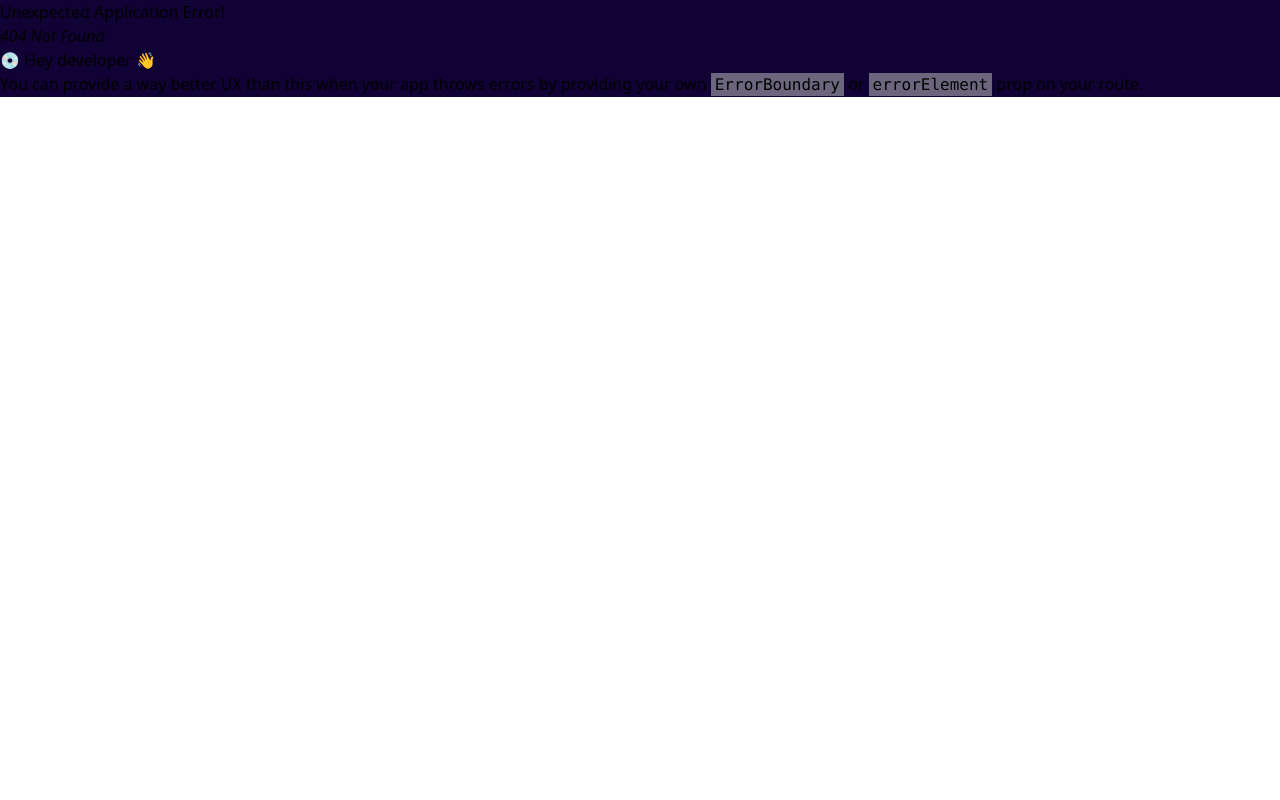
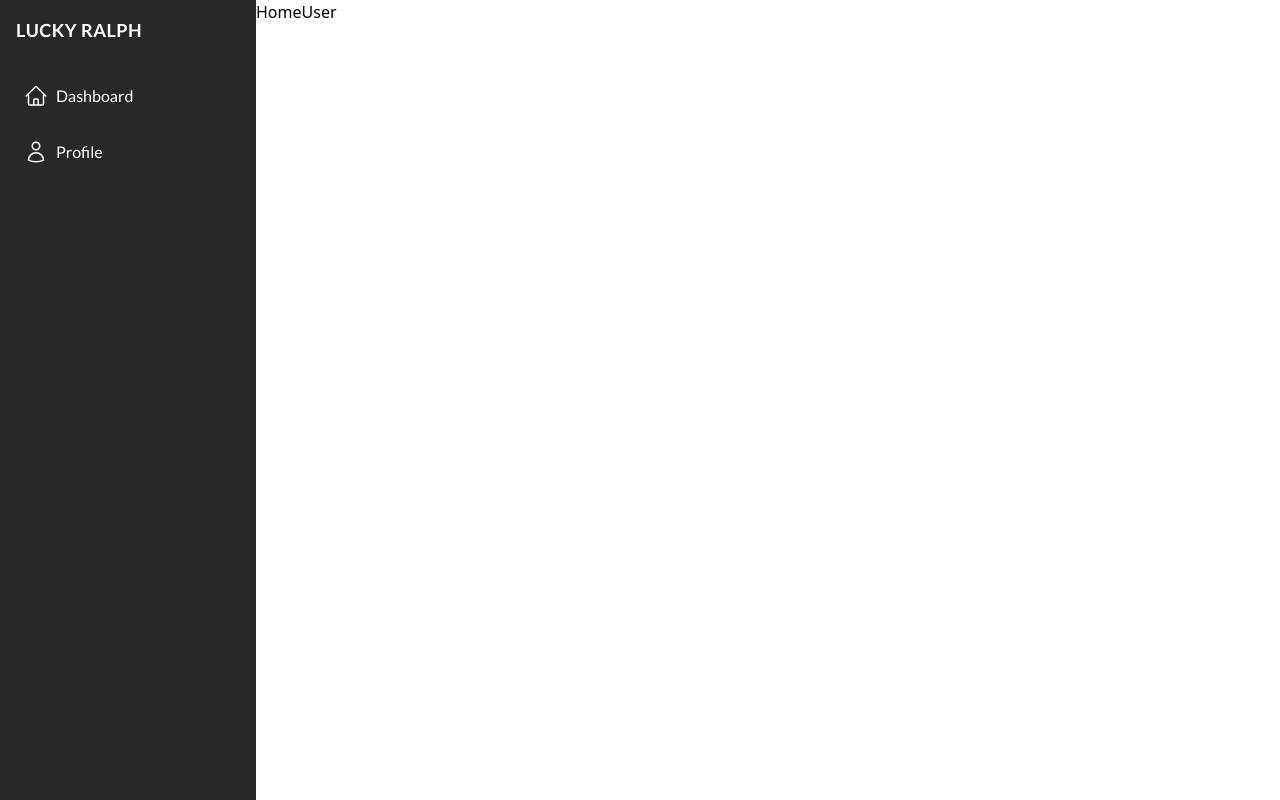
Before and after one commit to sleek-ennju/raffleDrawWebsite, a React (Vite) app: page /user/1 in a window 1280 px wide. Before the commit this address had no page. Built offline with nearby package versions, Linux system fonts and the light colour scheme.

Commit message:
started working on the user dashboard component, successfully set up routes for it too

```diff
--- a/index.html
+++ b/index.html
@@ -10,7 +10,7 @@
     <link href="https://fonts.googleapis.com/css2?family=DM+Sans:ital,opsz,wght@0,9..40,100..1000;1,9..40,100..1000&family=Lato:ital,wght@0,100;0,300;0,400;0,700;0,900;1,100;1,300;1,400;1,700;1,900&display=swap" rel="stylesheet">
   </head>
   <body>
-    <div class="bg-backgroundDark h-full" id="root"></div>
+    <div  id="root"></div>
     <script type="module" src="/src/main.jsx"></script>
   </body>
 </html>
--- a/src/components/pages/LandingPage.jsx
+++ b/src/components/pages/LandingPage.jsx
@@ -18,12 +18,12 @@ function LandingPage() {
   }, [location]);
 
   return (
-    <>
+    <div className="bg-backgroundDark h-full">
       <ScrollToHashElement />
       <Header />
       <Main />
       <Footer />
-    </>
+    </div>
   )
 }
 
--- a/src/components/pages/UserDashboard.jsx
+++ b/src/components/pages/UserDashboard.jsx
@@ -1,8 +1,40 @@
-
+import { Outlet, NavLink, useParams } from "react-router-dom";
+import { HomeIcon, UserIcon } from "@heroicons/react/24/outline";
 
 function UserDashboard() {
+  const { userId } = useParams();
+
+  const dashboardMenus = [
+    {
+      title: "Dashboard",
+      link: `/user/${userId}/home`,
+      icon: <HomeIcon className="w-6 h-6 text-white" />,
+    },
+    {
+      title:"Profile",
+      link: `/user/${userId}/profile`,
+      icon: <UserIcon className="w-6 h-6 text-white" />,
+    }
+  ];
   return (
-    <div>UserDashboard</div>
+    <section className="grid grid-cols-5 min-h-dvh">
+      <nav className="bg-blackclr flex flex-col gap-8 py-4 pl-4">
+          <h3 className="text-white text-lg font-lato font-semibold tracking-wide uppercase">Lucky Ralph</h3>
+          <menu className="flex flex-col gap-4">
+            {dashboardMenus.map(({title,link,icon},index)=>(
+              <li key={index} >
+                <NavLink to={link} style={({isActive}) => ({backgroundColor: isActive ? "rgb(83,150,255)" : "transparent"})} className="text-white font-lato font-medium text-base flex items-center gap-2 transition-all duration-300 pl-2 py-2 rounded-tl-lg rounded-bl-lg">
+                  <span>{icon}</span>
+                  {title}
+                </NavLink>
+              </li>
+            ))}
+          </menu>
+      </nav>
+      <div className="col-span-4">
+        <Outlet />
+      </div>
+    </section>
   )
 }
 
--- /dev/null
+++ b/src/components/userDashboard/HomeUser.jsx
@@ -0,0 +1,9 @@
+
+
+function HomeUser() {
+  return (
+    <div>HomeUser</div>
+  )
+}
+
+export default HomeUser;
--- /dev/null
+++ b/src/components/userDashboard/ProfileUser.jsx
@@ -0,0 +1,10 @@
+// import { useParams } from "react-router-dom";
+
+function ProfileUser() {
+
+  return (
+    <div>ProfileUser</div>
+  )
+}
+
+export default ProfileUser;
--- /dev/null
+++ b/src/components/userDashboard/index.js
@@ -0,0 +1,4 @@
+import Home from "./HomeUser";
+import Profile from "./ProfileUser";
+
+export { Home, Profile };
--- a/src/index.css
+++ b/src/index.css
@@ -46,3 +46,8 @@ html {
 .custom-shape-divider-bottom-1714338736 .shape-fill {
     fill: #100235;
 }
+
+/* dashboard styles here */
+.active-dashboard{
+    background-color: rgb(83,150,255);
+}
```
Also changed, not shown: src/routes/Routes.jsx (+16 -1 lines).
